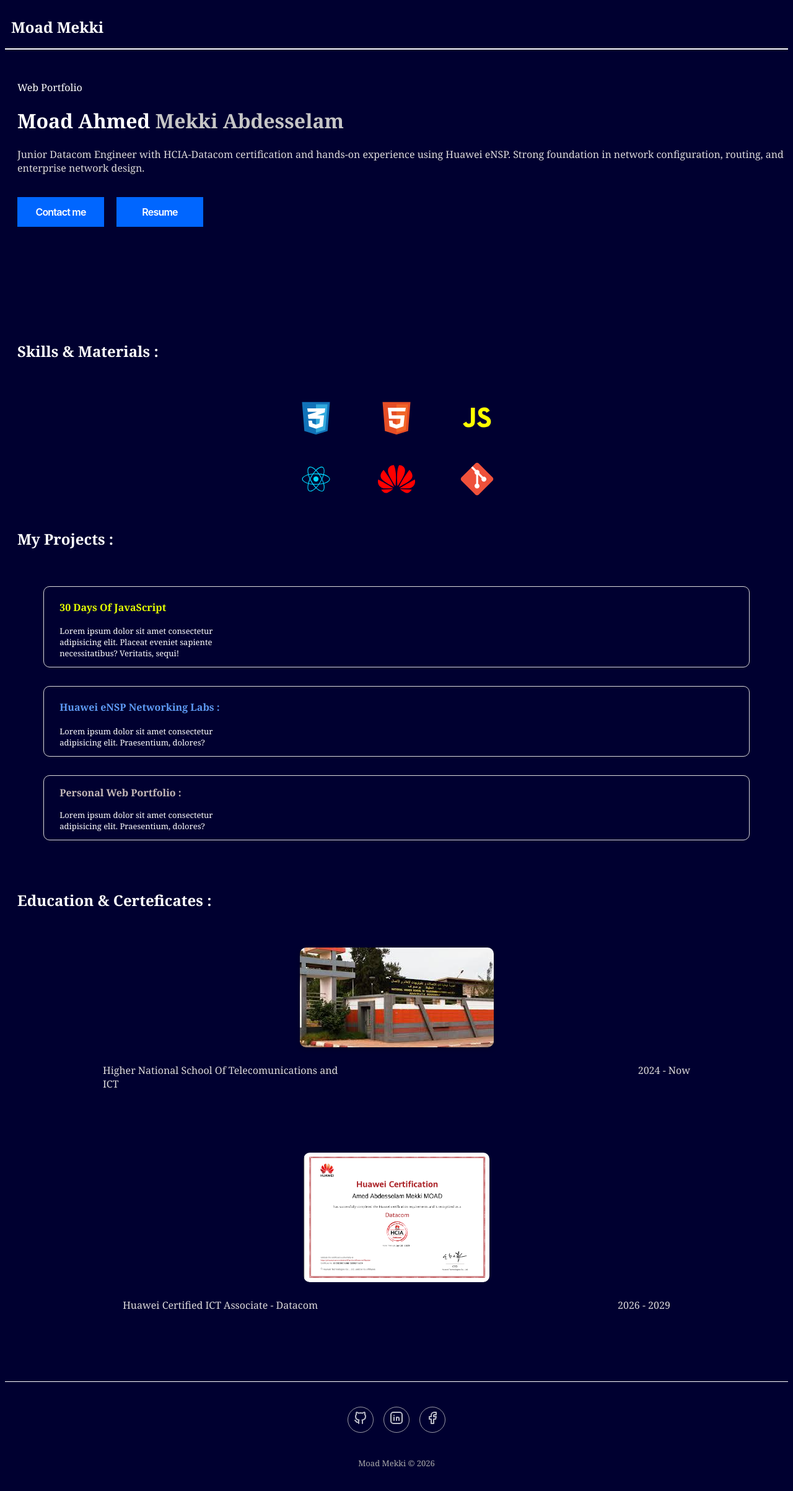
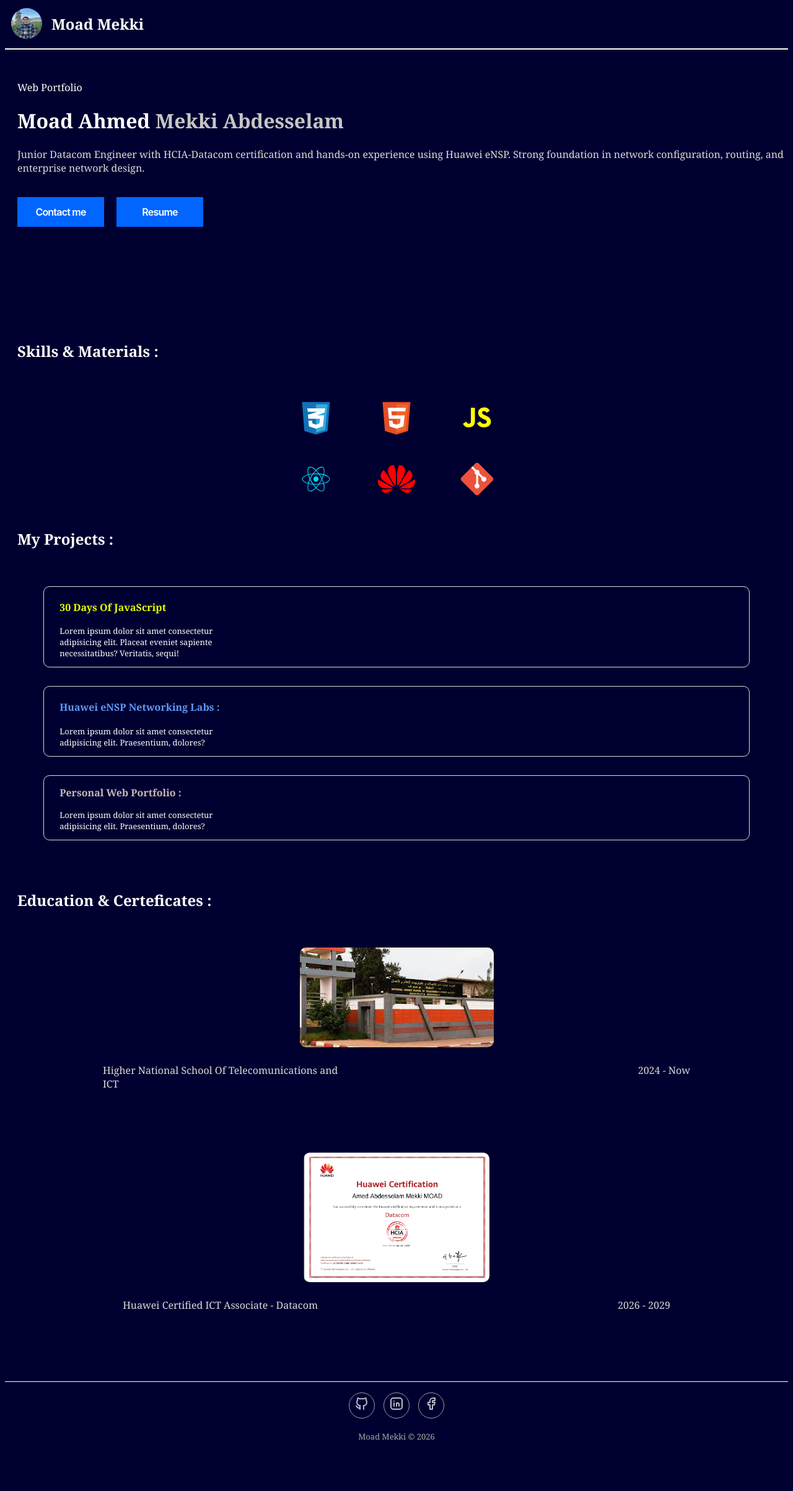
Before and after one commit to MOAD-Mekki/portfolio, a React app: page / in a window 1280 px wide. Shown: the top 2406 px of the page at 62% size. After the commit the page ends 2335 px from the top, so only its background shows below. Built offline with nearby package versions, Linux system fonts and the light colour scheme; the HTML template or start-up script is replaced by a standard one.

Commit message:
feat: add photo

```diff
--- a/src/footer/Footer.css
+++ b/src/footer/Footer.css
@@ -1,5 +1,5 @@
 .footer-basic {
-  padding:40px 0;
+
   color:#fafbfb;
   margin-top: 50px;
   border-top: 1px solid white;
@@ -30,19 +30,19 @@
 
 .footer-basic .social {
   text-align:center;
-  padding-bottom:25px;
+  margin-top: 10px;
 }
 
-.footer-basic .social > a {
+.footer-basic .social  a {
   font-size:24px;
   width:40px;
   height:40px;
   line-height:40px;
   display:inline-block;
   text-align:center;
+  margin: 7px;
   border-radius:50%;
   border:1px solid #ccc;
-  margin:0 8px;
   color:inherit;
   opacity:0.75;
 }
@@ -52,7 +52,7 @@
 }
 
 .footer-basic .copyright {
-  margin-top:15px;
+
   text-align:center;
   font-size:13px;
   color:#aaa;
--- a/src/nav/Nav.css
+++ b/src/nav/Nav.css
@@ -1,4 +1,4 @@
-.nav-container {
+.nav-div {
     width: 100%;
     height: 70px;
     border-bottom: solid 2px white;
@@ -11,3 +11,19 @@
     font-size: x-large;
     padding-left: 10px;
 }
+
+.nav-cont img {
+    height: 50px;
+    width: 50px;
+    border-radius: 100%;
+}
+
+.nav-cont {
+    height: 100%;
+    width: 60%;
+    display: flex;
+    align-items: center;
+    gap: 5px;
+    padding-bottom: 10px;
+    padding-left: 10px;
+}
--- a/src/nav/Nav.jsx
+++ b/src/nav/Nav.jsx
@@ -1,9 +1,13 @@
 import './Nav.css'
+import Me from '/public/graphics/Me.JPG'
 
 export default function Nav() {
     return(
-        <div className='nav-container'>
-            <h1 className='title'>Moad Mekki</h1>
+        <div className='nav-div'>
+            <div className="nav-cont">
+                <img src={Me} alt="picture" />
+                <h1 className='title'>Moad Mekki</h1>
+            </div>
         </div>
     );
 }
```
Also changed, not shown: public/graphics/Me.JPG (added).
